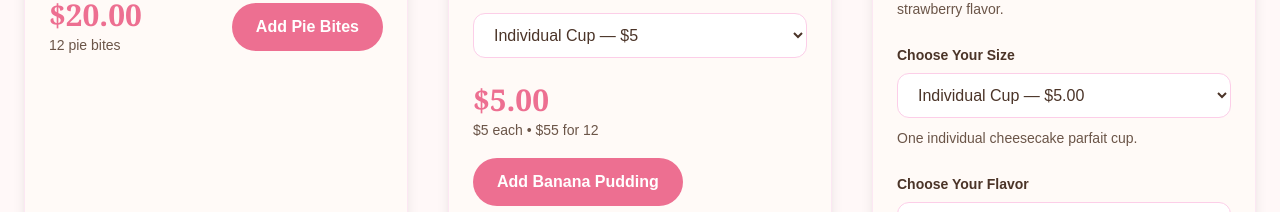
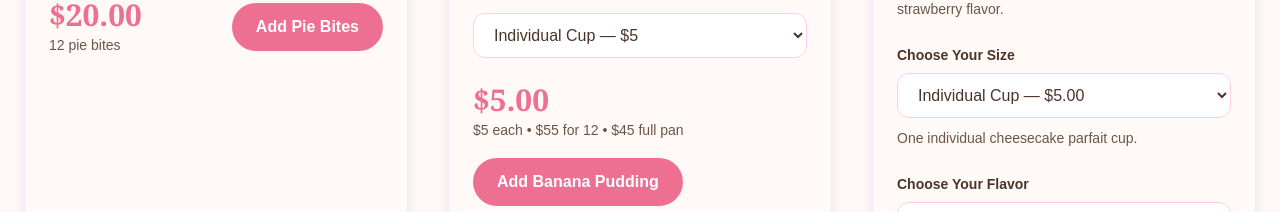
Before and after one commit to sweetteypastries/sweet-tey-pastries, a Next.js app in the folder bakery-app/: page / in a window 1280 px wide. Shown: the part 2880-3092 px from the top of the page. Built offline with nearby package versions, Linux system fonts and the light colour scheme.

Commit message:
Add full pan banana pudding option for 45 dollars

```diff
--- a/bakery-app/components/SouthernDesserts/data/desserts.ts
+++ b/bakery-app/components/SouthernDesserts/data/desserts.ts
@@ -9,7 +9,7 @@ export const dessertProducts: DessertProduct[] = [
     description:
       "Creamy homemade banana pudding layered with vanilla wafers and fresh bananas.",
     buttonText: "Add Banana Pudding",
-    priceLabel: "$5 each • $55 for 12",
+    priceLabel: "$5 each • $55 for 12 • $45 full pan",
     flavors: [
       {
         id: "individual-cup",
@@ -26,6 +26,14 @@ export const dessertProducts: DessertProduct[] = [
         description:
           "Twelve individual banana pudding cups for parties and events.",
         price: 55,
+      },
+      {
+        id: "full-pan",
+        name: "Full Pan — $45",
+        image: "/images/banana-pudding-full-pan.png",
+        description:
+          "A full pan of creamy homemade banana pudding layered with vanilla wafers and fresh bananas.",
+        price: 45,
       },
     ],
   },
```
Also changed, not shown: bakery-app/public/images/banana-pudding-full-pan.png (added).
